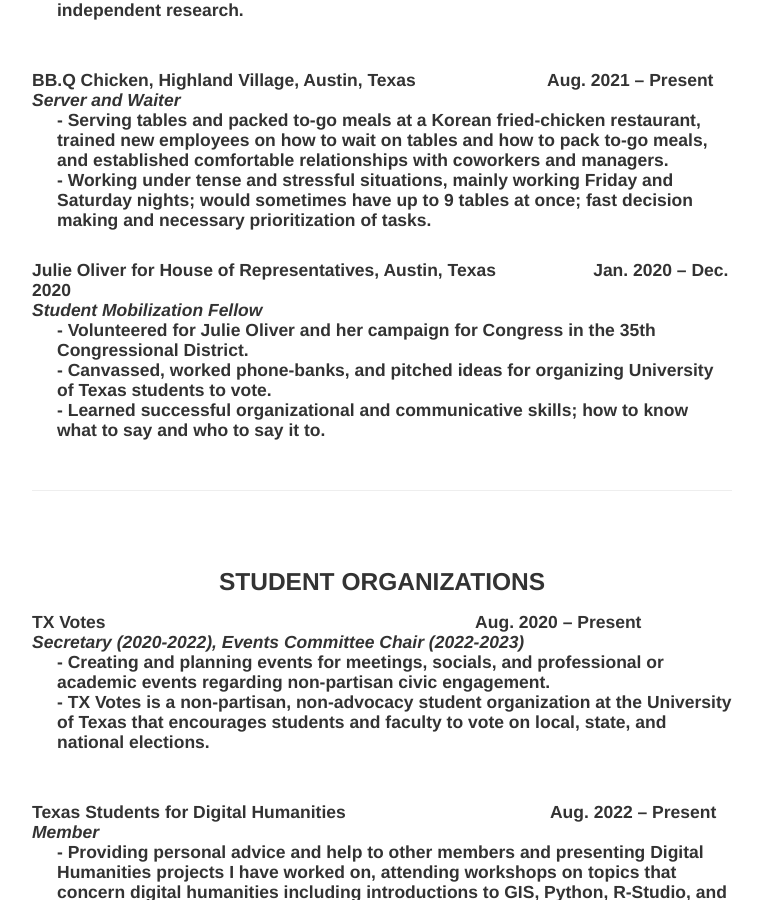
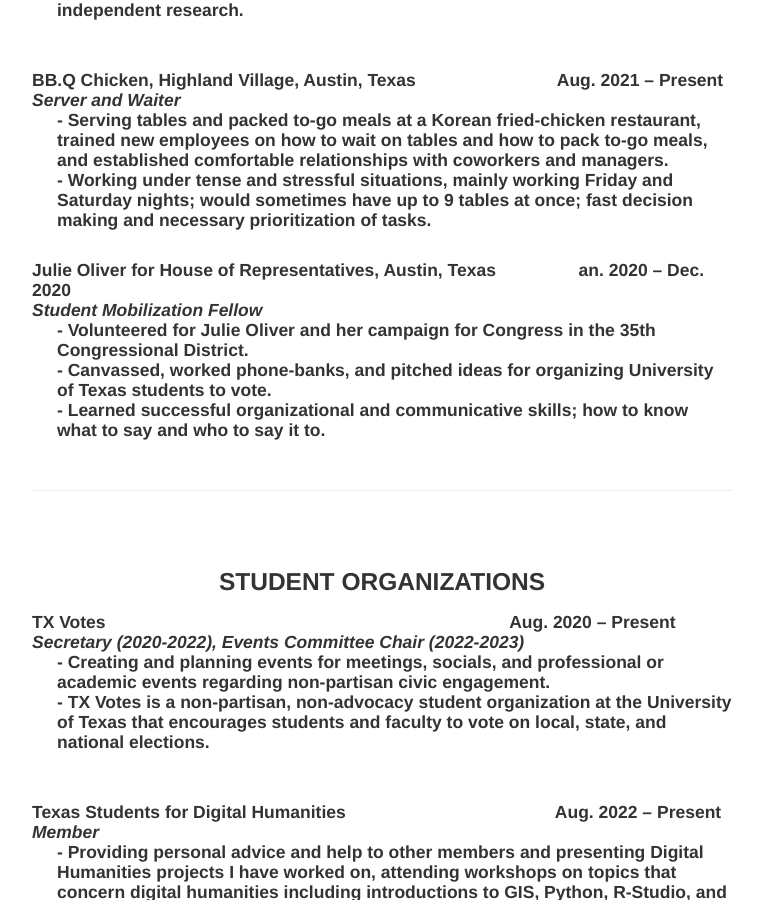
Before and after one commit to lgsump/lgsumps, a Jekyll site: the page built from index.md, in a window 1280 px wide and 900 px high, scrolled down 1308 px. Shown: the whole window, without its empty margins (258-1021 px from the left). Built offline with Jekyll 4.4.1, drawn with Linux system fonts in a browser that asks for light colours; part of the change alters nothing that is shown.

Commit message:
Update index.md

```diff
--- a/index.md
+++ b/index.md
@@ -36,7 +36,7 @@ Summer Study Abroad Program at the University of Bristol, United Kingdom (2022):
 - Creating an independent project on the philosophy of digital authenticity and Adaptation Theory using film, poetry recordings, music, and recordings of literature.</ul>
     <br>
     <br>
-    <b>Harry Ransom Center, Austin, Texas</b>&nbsp;&nbsp;&nbsp;&nbsp;&nbsp;&nbsp;&nbsp;&nbsp;&nbsp;&nbsp;&nbsp;&nbsp;&nbsp;&nbsp;&nbsp;&nbsp;&nbsp;&nbsp;&nbsp;&nbsp;&nbsp;&nbsp;&nbsp;&nbsp;&nbsp;&nbsp;&nbsp;&nbsp;&nbsp;&nbsp;&nbsp;&nbsp;&nbsp;&nbsp;&nbsp;&nbsp;&nbsp;&nbsp;&nbsp;&nbsp;&nbsp;&nbsp;Jan. 2023 – Present
+    <b>Harry Ransom Center, Austin, Texas</b>&nbsp;&nbsp;&nbsp;&nbsp;&nbsp;&nbsp;&nbsp;&nbsp;&nbsp;&nbsp;&nbsp;&nbsp;&nbsp;&nbsp;&nbsp;&nbsp;&nbsp;&nbsp;&nbsp;&nbsp;&nbsp;&nbsp;&nbsp;&nbsp;&nbsp;&nbsp;&nbsp;&nbsp;&nbsp;&nbsp;&nbsp;&nbsp;&nbsp;&nbsp;&nbsp;&nbsp;&nbsp;&nbsp;&nbsp;&nbsp;&nbsp;&nbsp;&nbsp;&nbsp;Jan. 2023 – Present
     <br>
     <i>Docent Volunteer; Tour Guide	</i>
     <br>
@@ -45,7 +45,7 @@ Summer Study Abroad Program at the University of Bristol, United Kingdom (2022):
 - Engaging in thematic analysis of the different exhibitions and constructing independent research.</ul>
     <br>
     <br>
-    <b>BB.Q Chicken, Highland Village, Austin, Texas</b>&nbsp;&nbsp;&nbsp;&nbsp;&nbsp;&nbsp;&nbsp;&nbsp;&nbsp;&nbsp;&nbsp;&nbsp;&nbsp;&nbsp;&nbsp;&nbsp;&nbsp;&nbsp;&nbsp;&nbsp;&nbsp;&nbsp;&nbsp;&nbsp;&nbsp;&nbsp;&nbsp;Aug. 2021 – Present
+    <b>BB.Q Chicken, Highland Village, Austin, Texas</b>&nbsp;&nbsp;&nbsp;&nbsp;&nbsp;&nbsp;&nbsp;&nbsp;&nbsp;&nbsp;&nbsp;&nbsp;&nbsp;&nbsp;&nbsp;&nbsp;&nbsp;&nbsp;&nbsp;&nbsp;&nbsp;&nbsp;&nbsp;&nbsp;&nbsp;&nbsp;&nbsp;&nbsp;&nbsp;Aug. 2021 – Present
     <br>
     <i>Server and Waiter</i>
     <br>
@@ -53,7 +53,7 @@ Summer Study Abroad Program at the University of Bristol, United Kingdom (2022):
     <br>
 - Working under tense and stressful situations, mainly working Friday and Saturday nights; would sometimes have up to 9 tables at once; fast decision making and necessary prioritization of tasks.</ul>
 <br>
-    <b>Julie Oliver for House of Representatives, Austin, Texas</b>&nbsp;&nbsp;&nbsp;&nbsp;&nbsp;&nbsp;&nbsp;&nbsp;&nbsp;&nbsp;&nbsp;&nbsp;&nbsp;&nbsp;&nbsp;&nbsp;&nbsp;&nbsp;&nbsp;&nbsp;Jan. 2020 – Dec. 2020
+    <b>Julie Oliver for House of Representatives, Austin, Texas</b>&nbsp;&nbsp;&nbsp;&nbsp;&nbsp;&nbsp;&nbsp;&nbsp;&nbsp;&nbsp;&nbsp;&nbsp;&nbsp;&nbsp;&nbsp;&nbsp;&nbsp;an. 2020 – Dec. 2020
     <br>
     <i>Student Mobilization Fellow </i>
     <br>
@@ -68,7 +68,7 @@ Summer Study Abroad Program at the University of Bristol, United Kingdom (2022):
 <br>
     <h3><center>STUDENT ORGANIZATIONS</center>
 
-      <h4><b>TX Votes</b>&nbsp;&nbsp;&nbsp;&nbsp;&nbsp;&nbsp;&nbsp;&nbsp;&nbsp;&nbsp;&nbsp;&nbsp;&nbsp;&nbsp;&nbsp;&nbsp;&nbsp;&nbsp;&nbsp;&nbsp;&nbsp;&nbsp;&nbsp;&nbsp;&nbsp;&nbsp;&nbsp;&nbsp;&nbsp;&nbsp;&nbsp;&nbsp;&nbsp;&nbsp;&nbsp;&nbsp;&nbsp;&nbsp;&nbsp;&nbsp;&nbsp;&nbsp;&nbsp;&nbsp;&nbsp;&nbsp;&nbsp;&nbsp;&nbsp;&nbsp;&nbsp;&nbsp;&nbsp;&nbsp;&nbsp;&nbsp;&nbsp;&nbsp;&nbsp;&nbsp;&nbsp;&nbsp;&nbsp;&nbsp;&nbsp;&nbsp;&nbsp;&nbsp;&nbsp;&nbsp;&nbsp;&nbsp;&nbsp;&nbsp;&nbsp;&nbsp;Aug. 2020 – Present
+      <h4><b>TX Votes</b>&nbsp;&nbsp;&nbsp;&nbsp;&nbsp;&nbsp;&nbsp;&nbsp;&nbsp;&nbsp;&nbsp;&nbsp;&nbsp;&nbsp;&nbsp;&nbsp;&nbsp;&nbsp;&nbsp;&nbsp;&nbsp;&nbsp;&nbsp;&nbsp;&nbsp;&nbsp;&nbsp;&nbsp;&nbsp;&nbsp;&nbsp;&nbsp;&nbsp;&nbsp;&nbsp;&nbsp;&nbsp;&nbsp;&nbsp;&nbsp;&nbsp;&nbsp;&nbsp;&nbsp;&nbsp;&nbsp;&nbsp;&nbsp;&nbsp;&nbsp;&nbsp;&nbsp;&nbsp;&nbsp;&nbsp;&nbsp;&nbsp;&nbsp;&nbsp;&nbsp;&nbsp;&nbsp;&nbsp;&nbsp;&nbsp;&nbsp;&nbsp;&nbsp;&nbsp;&nbsp;&nbsp;&nbsp;&nbsp;&nbsp;&nbsp;&nbsp;&nbsp;&nbsp;&nbsp;&nbsp;&nbsp;&nbsp;&nbsp;Aug. 2020 – Present
       <br>
       <i>Secretary (2020-2022), Events Committee Chair (2022-2023)	 	</i>
       <br>
@@ -77,7 +77,7 @@ Summer Study Abroad Program at the University of Bristol, United Kingdom (2022):
 - TX Votes is a non-partisan, non-advocacy student organization at the University of Texas that encourages students and faculty to vote on local, state, and national elections.</ul>
 <br>
       <br>
-      <b> Texas Students for Digital Humanities</b>&nbsp;&nbsp;&nbsp;&nbsp;&nbsp;&nbsp;&nbsp;&nbsp;&nbsp;&nbsp;&nbsp;&nbsp;&nbsp;&nbsp;&nbsp;&nbsp;&nbsp;&nbsp;&nbsp;&nbsp;&nbsp;&nbsp;&nbsp;&nbsp;&nbsp;&nbsp;&nbsp;&nbsp;&nbsp;&nbsp;&nbsp;&nbsp;&nbsp;&nbsp;&nbsp;&nbsp;&nbsp;&nbsp;&nbsp;&nbsp;&nbsp;&nbsp;Aug. 2022 – Present
+      <b> Texas Students for Digital Humanities</b>&nbsp;&nbsp;&nbsp;&nbsp;&nbsp;&nbsp;&nbsp;&nbsp;&nbsp;&nbsp;&nbsp;&nbsp;&nbsp;&nbsp;&nbsp;&nbsp;&nbsp;&nbsp;&nbsp;&nbsp;&nbsp;&nbsp;&nbsp;&nbsp;&nbsp;&nbsp;&nbsp;&nbsp;&nbsp;&nbsp;&nbsp;&nbsp;&nbsp;&nbsp;&nbsp;&nbsp;&nbsp;&nbsp;&nbsp;&nbsp;&nbsp;&nbsp;&nbsp;Aug. 2022 – Present
       <br>
       <i>Member	 </i>
       <br>
```
